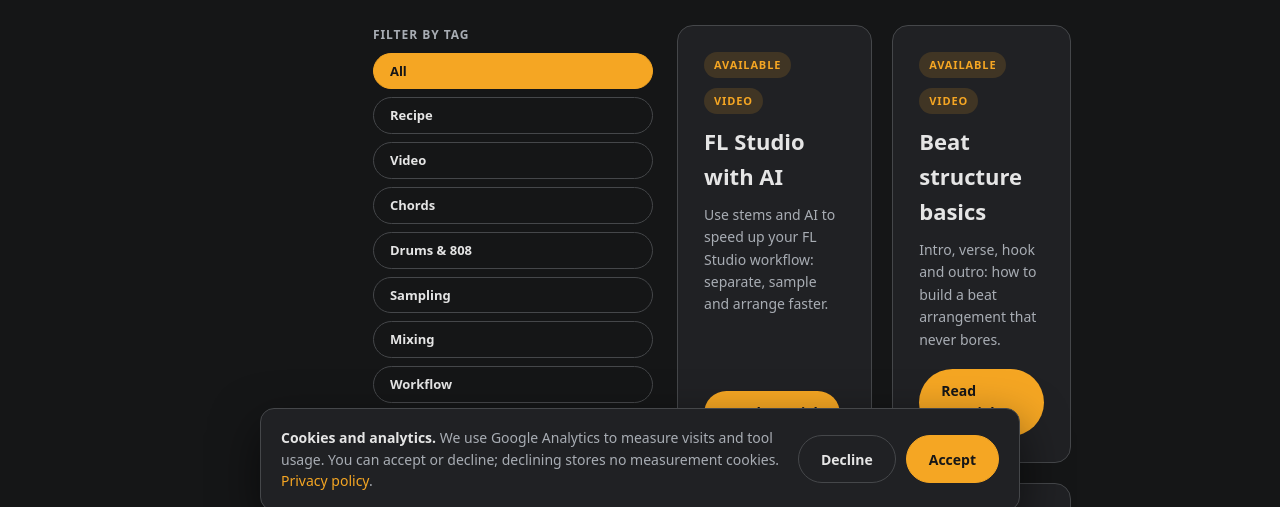
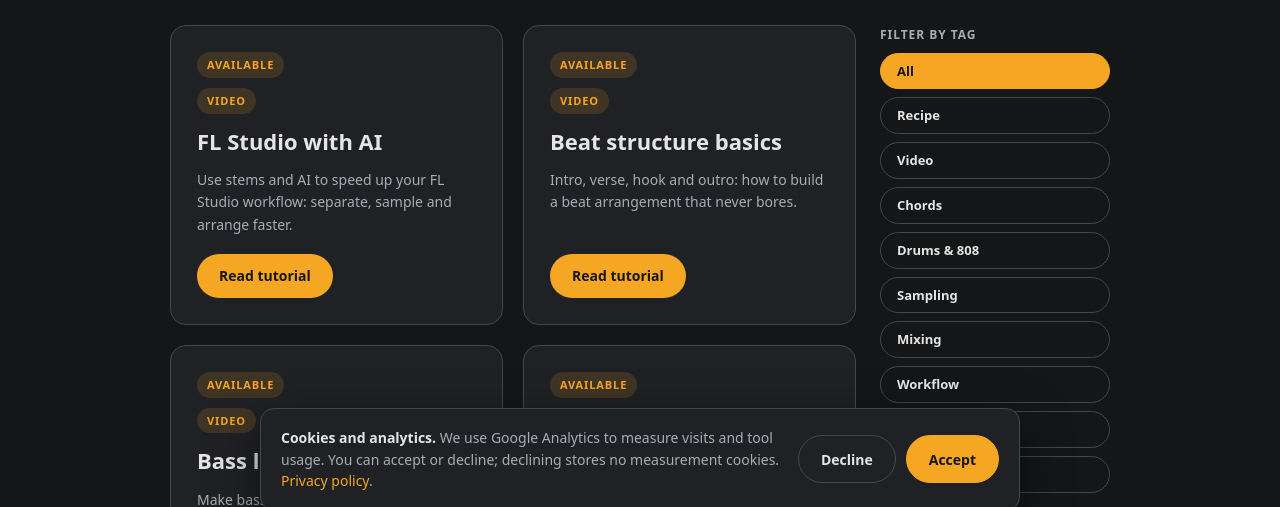
Before and after one commit to shardbeats/shardbeats.github.io, a plain HTML site: page tutoriales/en/index.html in a window 1280 px wide. Shown: the part 273-780 px from the top of the page. Drawn offline with Linux system fonts and the light colour scheme.

Commit message:
fix(tutoriales): aside a columna derecha (grid-column explicito)

```diff
--- a/tutoriales/en/index.html
+++ b/tutoriales/en/index.html
@@ -57,14 +57,14 @@
 <link rel="stylesheet" href="../styles.css" />
 <style>
 .tut-layout{display:grid;grid-template-columns:minmax(0,1fr) 230px;gap:24px;align-items:start;margin:28px 0 48px;}
-.tut-layout .tool-grid{margin:0;}
-.filter-side{position:sticky;top:16px;min-width:0;}
+.tut-layout .tool-grid{grid-column:1;grid-row:1;margin:0;}
+.filter-side{grid-column:2;grid-row:1;position:sticky;top:16px;min-width:0;}
 .filter-title{font-size:12px;font-weight:800;text-transform:uppercase;letter-spacing:.08em;color:var(--muted);margin:0 0 8px;}
 .filter-row{display:flex;flex-direction:column;align-items:stretch;gap:8px;margin:0;}
 .filter-btn{font:inherit;font-size:13px;font-weight:700;padding:7px 16px;border-radius:999px;border:1px solid var(--border);background:transparent;color:var(--text);cursor:pointer;text-align:left;}
 .filter-btn:hover{border-color:var(--amber);color:var(--amber);}
 .filter-btn[aria-pressed="true"]{background:var(--amber);border-color:var(--amber);color:var(--onaccent);}
-@media (max-width:900px){.tut-layout{grid-template-columns:1fr;}.filter-side{position:static;}.filter-row{flex-direction:row;flex-wrap:wrap;}}
+@media (max-width:900px){.tut-layout{grid-template-columns:1fr;}.tut-layout .tool-grid,.filter-side{grid-column:auto;grid-row:auto;}.filter-side{position:static;}.filter-row{flex-direction:row;flex-wrap:wrap;}}
 </style>
 </head>
 <body>
```
Also changed, not shown: tutoriales/index.html (+3 -3 lines).
